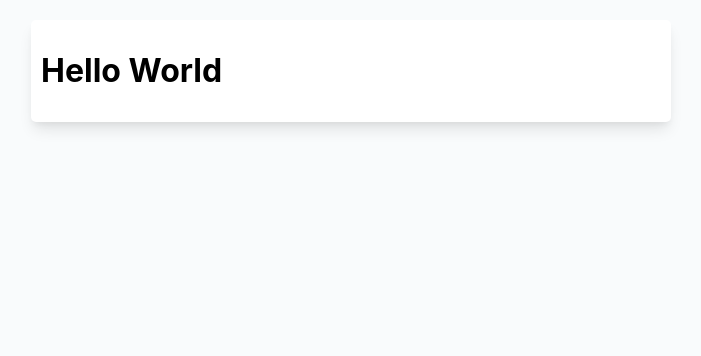
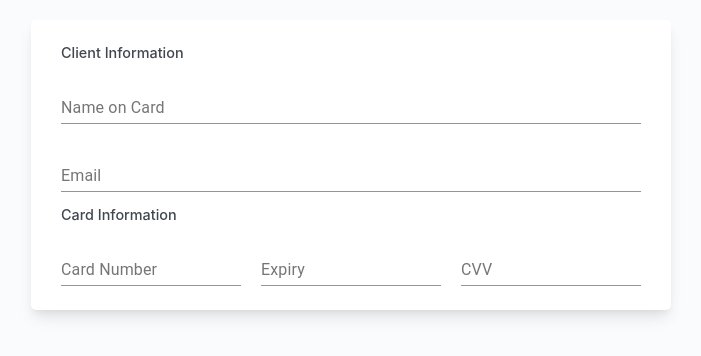
Before and after one commit to ElementalEquityCode/USDC-Payment-Portal, a React (Create React App) app: page / in a window 1280 px wide. Shown: the top 356 px of the page, without its empty margins (289-990 px from the left). Built offline with nearby package versions, Linux system fonts and the light colour scheme.

Commit message:
Created the form fields.

```diff
--- a/package.json
+++ b/package.json
@@ -3,6 +3,7 @@
   "version": "0.1.0",
   "private": true,
   "dependencies": {
+    "@material-ui/core": "^4.12.3",
     "@testing-library/jest-dom": "^5.11.4",
     "@testing-library/react": "^11.1.0",
     "@testing-library/user-event": "^12.1.10",
--- a/src/App.css
+++ b/src/App.css
@@ -14,6 +14,10 @@ h6 {
   font-size: 3rem;
 }
 
+p {
+  font-size: 0.9rem;
+}
+
 @media screen and (max-width: 500px) {
   h3 {
     font-size: 15vw;
--- /dev/null
+++ b/src/Components/Grid/Grid.js
@@ -0,0 +1,29 @@
+import React from 'react';
+import PropTypes from 'prop-types';
+import styles from './Grid.module.css';
+
+const Grid = (props) => {
+  const { children } = props;
+  const { columns } = props;
+
+  if (columns === 'three') {
+    return (
+      <div className={`${styles.grid} ${styles.three}`}>
+        {children}
+      </div>
+    );
+  }
+
+  return (
+    <div className={`${styles.grid} ${styles.one}`}>
+      {children}
+    </div>
+  );
+};
+
+Grid.propTypes = {
+  columns: PropTypes.string,
+  children: PropTypes.arrayOf(PropTypes.element)
+};
+
+export default Grid;
--- /dev/null
+++ b/src/Components/Grid/Grid.module.css
@@ -0,0 +1,21 @@
+.grid {
+    display: grid;
+    padding: 0 20px;
+    margin-bottom: 14px;
+}
+
+.one {
+    grid-template-columns: 1fr;
+    grid-row-gap: 20px;
+}
+
+.three {
+    grid-template-columns: repeat(3, 1fr);
+    grid-column-gap: 20px;
+}
+
+@media screen and (max-width: 900px) {
+    .three {
+        grid-template-columns: 1fr;
+    }
+}
--- a/src/Components/PaymentForm/PaymentForm.js
+++ b/src/Components/PaymentForm/PaymentForm.js
@@ -1,9 +1,13 @@
 import React from 'react';
+import { TextField } from '@material-ui/core';
+import SectionLabel from '../SectionLabel/SectionLabel';
+import Grid from '../Grid/Grid';
 import styles from './PaymentForm.module.css';
 
 class PaymentForm extends React.Component {
   constructor() {
     super();
+
     this.state = {
 
     };
@@ -12,7 +16,33 @@ class PaymentForm extends React.Component {
   render() {
     return (
       <div className={styles.paymentForm}>
-        <h1>Hello World</h1>
+        <SectionLabel>Client Information</SectionLabel>
+        <Grid
+          columns="one"
+        >
+          <TextField
+            label="Name on Card"
+            fullWidth
+          />
+          <TextField
+            label="Email"
+            fullWidth
+          />
+        </Grid>
+        <SectionLabel>Card Information</SectionLabel>
+        <Grid
+          columns="three"
+        >
+          <TextField
+            label="Card Number"
+          />
+          <TextField
+            label="Expiry"
+          />
+          <TextField
+            label="CVV"
+          />
+        </Grid>
       </div>
     );
   }
--- /dev/null
+++ b/src/Components/SectionLabel/SectionLabel.js
@@ -0,0 +1,17 @@
+import React from 'react';
+import PropTypes from 'prop-types';
+import styles from './SectionLabel.module.css';
+
+const SectionLabel = (props) => {
+  const { children } = props;
+
+  return (
+    <p className={styles.sectionLabel}>{children}</p>
+  );
+};
+
+SectionLabel.propTypes = {
+  children: PropTypes.string
+};
+
+export default SectionLabel;
--- /dev/null
+++ b/src/Components/SectionLabel/SectionLabel.module.css
@@ -0,0 +1,5 @@
+.sectionLabel {
+    font-weight: 500;
+    color: rgb(65, 71, 78);
+    padding: 0 20px 0 20px;
+}
```
Also changed, not shown: 1 other file (tests, documents, lock files or other folders).
